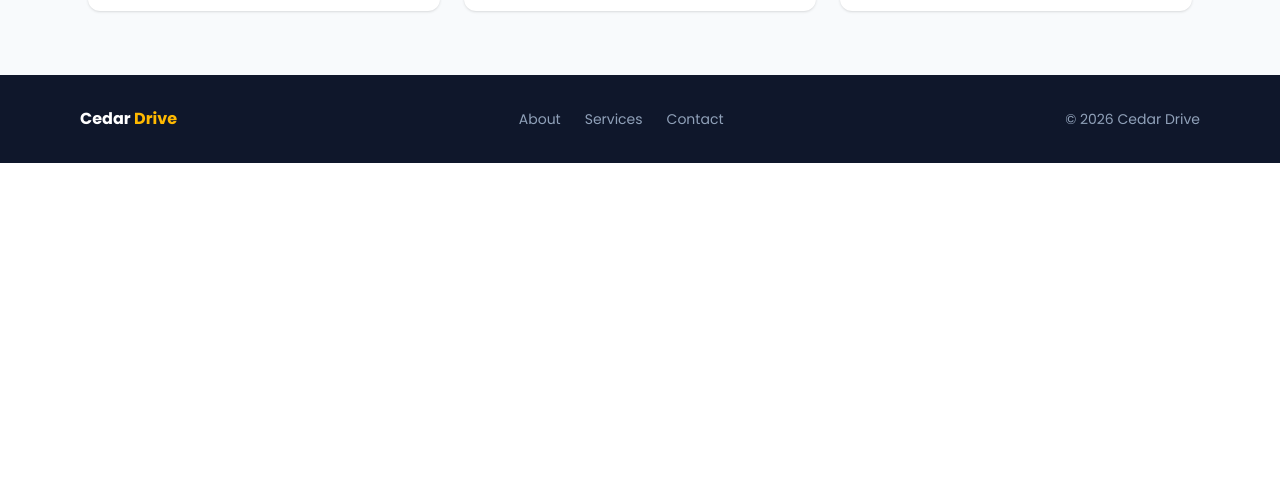
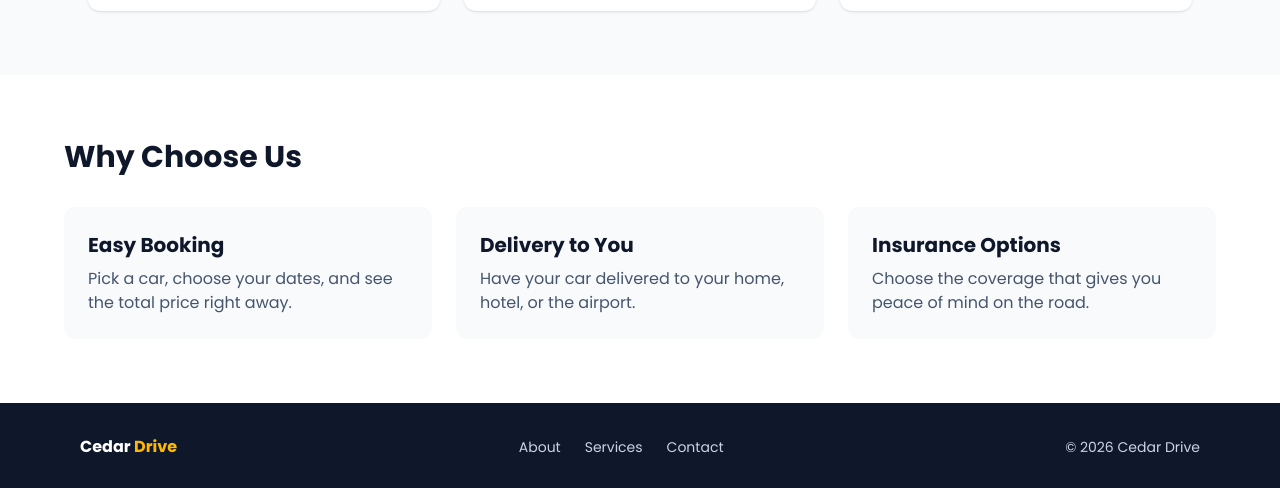
Before and after one commit to 52330825-cmyk/car-rental, a React (Vite) app: page / in a window 1280 px wide. Shown: the part 1397-1885 px from the top of the page. Before the commit the page ends 1560 px from the top, so only its background shows below. Built offline with nearby package versions, Linux system fonts and the light colour scheme.

Commit message:
Add why choose us section and improve footer contrast

```diff
--- a/src/components/Footer.jsx
+++ b/src/components/Footer.jsx
@@ -2,7 +2,7 @@ import { Link } from 'react-router-dom'
 
 function Footer() {
   return (
-    <footer className="bg-slate-900 text-slate-400">
+    <footer className="bg-primary text-slate-300">
       <div className="mx-auto flex max-w-6xl flex-col items-center justify-between gap-4 px-4 py-8 md:flex-row">
         <p className="font-bold text-white">
           Cedar <span className="text-amber-400">Drive</span>
--- a/src/pages/Home.jsx
+++ b/src/pages/Home.jsx
@@ -2,6 +2,21 @@ import { Link } from 'react-router-dom'
 import CarCard from '../components/CarCard'
 import cars from '../data/cars'
 
+
+const reasons = [
+  {
+    title: 'Easy Booking',
+    text: 'Pick a car, choose your dates, and see the total price right away.',
+  },
+  {
+    title: 'Delivery to You',
+    text: 'Have your car delivered to your home, hotel, or the airport.',
+  },
+  {
+    title: 'Insurance Options',
+    text: 'Choose the coverage that gives you peace of mind on the road.',
+  },
+]
 
 function Home() {
   return (
@@ -41,6 +56,20 @@ function Home() {
           ))}
         </div>
       </section>
+      <section className="bg-white px-6 py-16">
+        <div className="mx-auto max-w-6xl">
+          <h2 className="text-3xl font-bold text-primary">Why Choose Us</h2>
+
+          <div className="mt-8 grid gap-6 md:grid-cols-3">
+            {reasons.map((reason) => (
+              <article key={reason.title} className="rounded-xl bg-slate-50 p-6">
+                <h3 className="text-xl font-bold text-primary">{reason.title}</h3>
+                <p className="mt-2 text-slate-600">{reason.text}</p>
+              </article>
+            ))}
+          </div>
+        </div>
+      </section>
     </>
   )
 }
```
